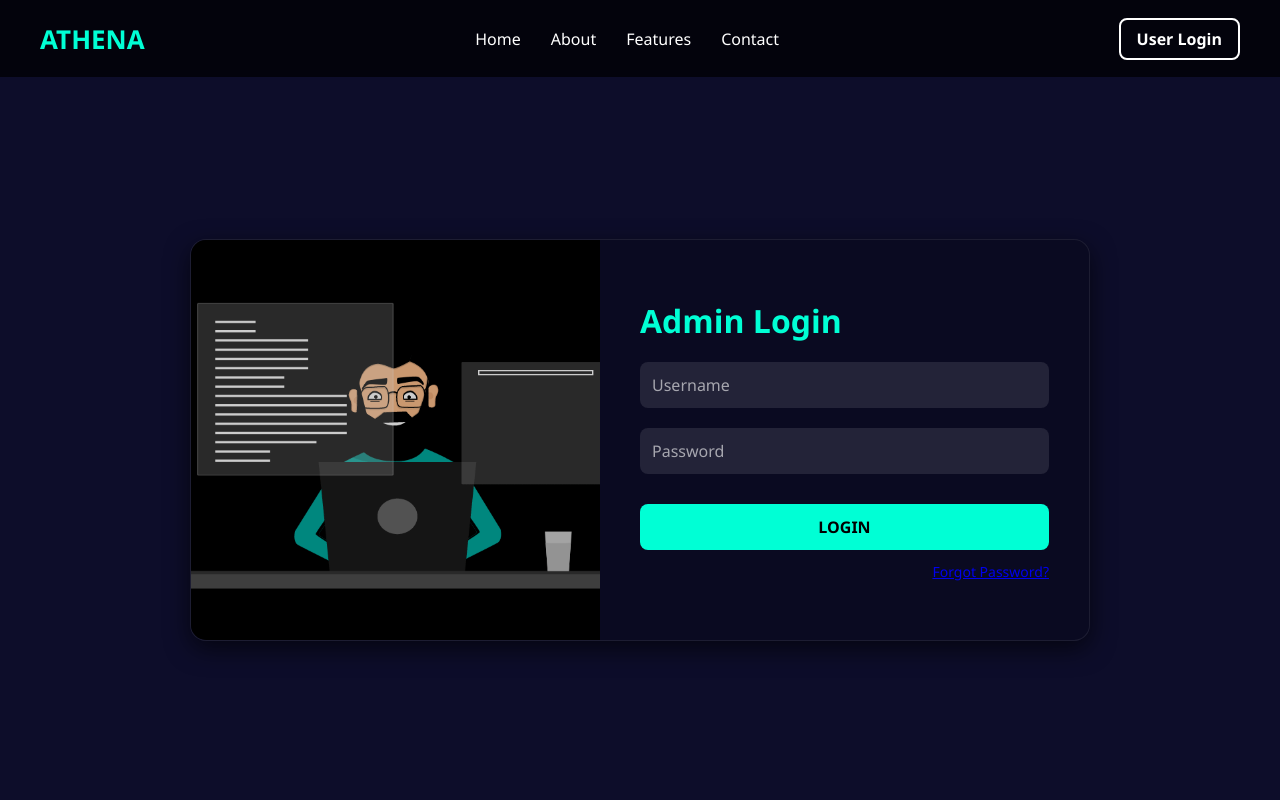
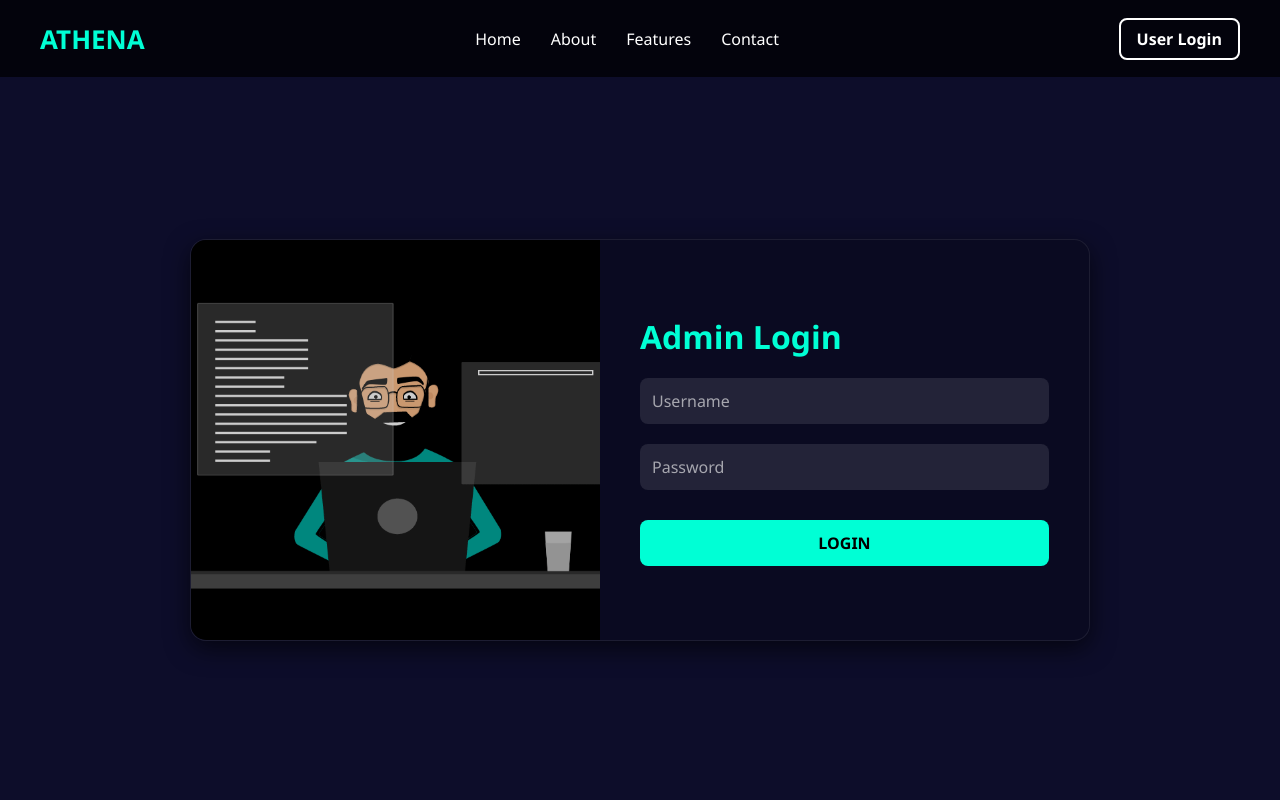
Before and after one commit to Abhinav022569/miniproject, a PHP site: page /admin/login_page.php in a window 1280 px wide. Run offline with PHP 8.4, Linux system fonts and the light colour scheme.

Commit message:
removed forgot password

```diff
--- a/admin/login_page.php
+++ b/admin/login_page.php
@@ -48,10 +48,6 @@
           </div>
           <!-- Submit button -->
           <button type="submit" class="login-btn">LOGIN</button>
-          <!-- Extras section (e.g., Forgot Password) -->
-          <div class="extras">
-            <a href="#">Forgot Password?</a>
-          </div>
           <!-- No registration link for admin login -->
         </form>
       </div>
--- a/users/login_page.php
+++ b/users/login_page.php
@@ -37,9 +37,6 @@
             <input type="password" name="password" placeholder="Password" required />
           </div>
           <button type="submit" class="login-btn">LOGIN</button>
-          <div class="extras">
-            <a href="#">Forgot Password?</a>
-          </div>
           <div class="register-link">
             <p>Don't have an account? <a href="./registration/registeration.php">Create your Account →</a></p>
           </div>
```
